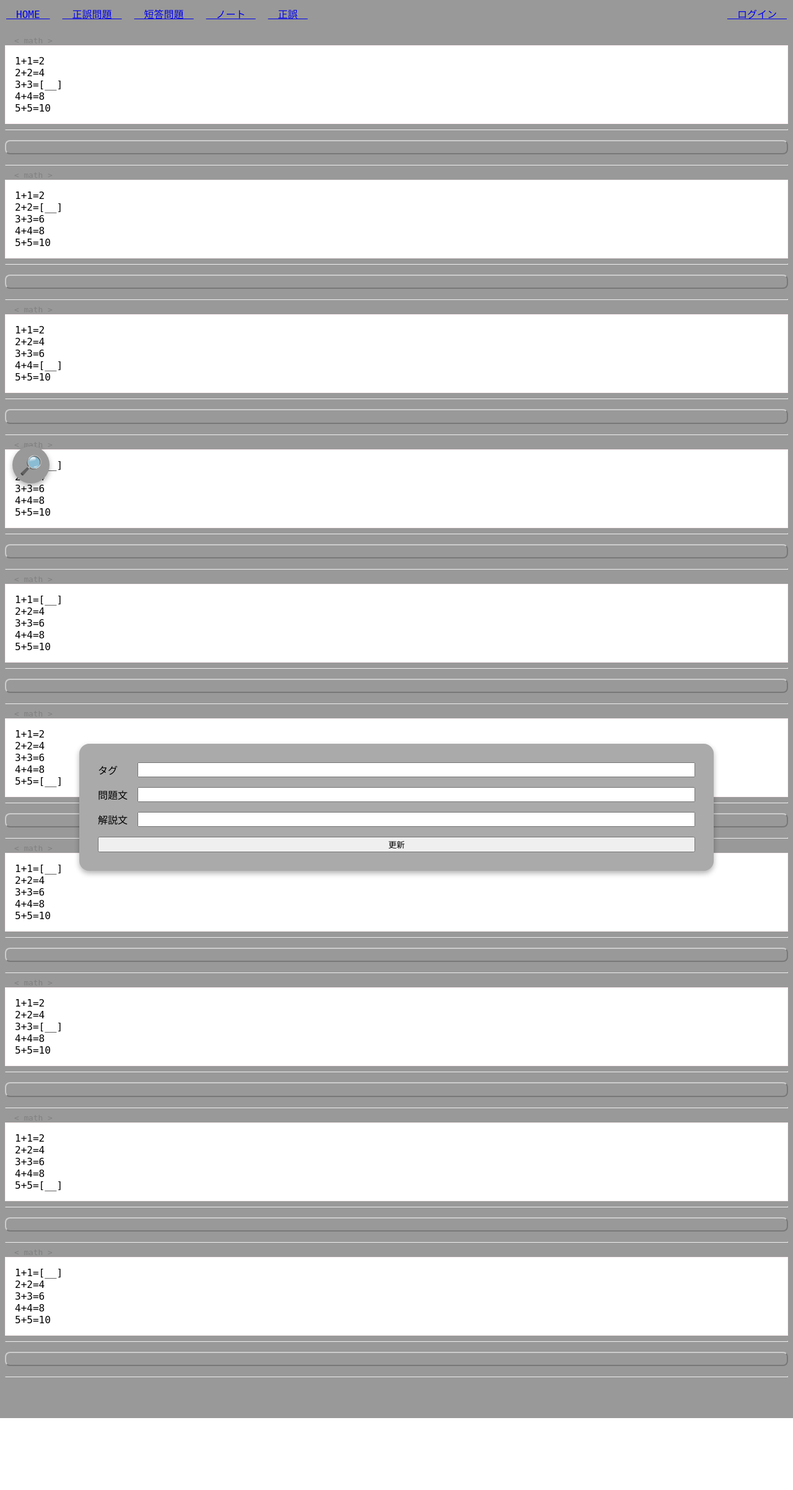
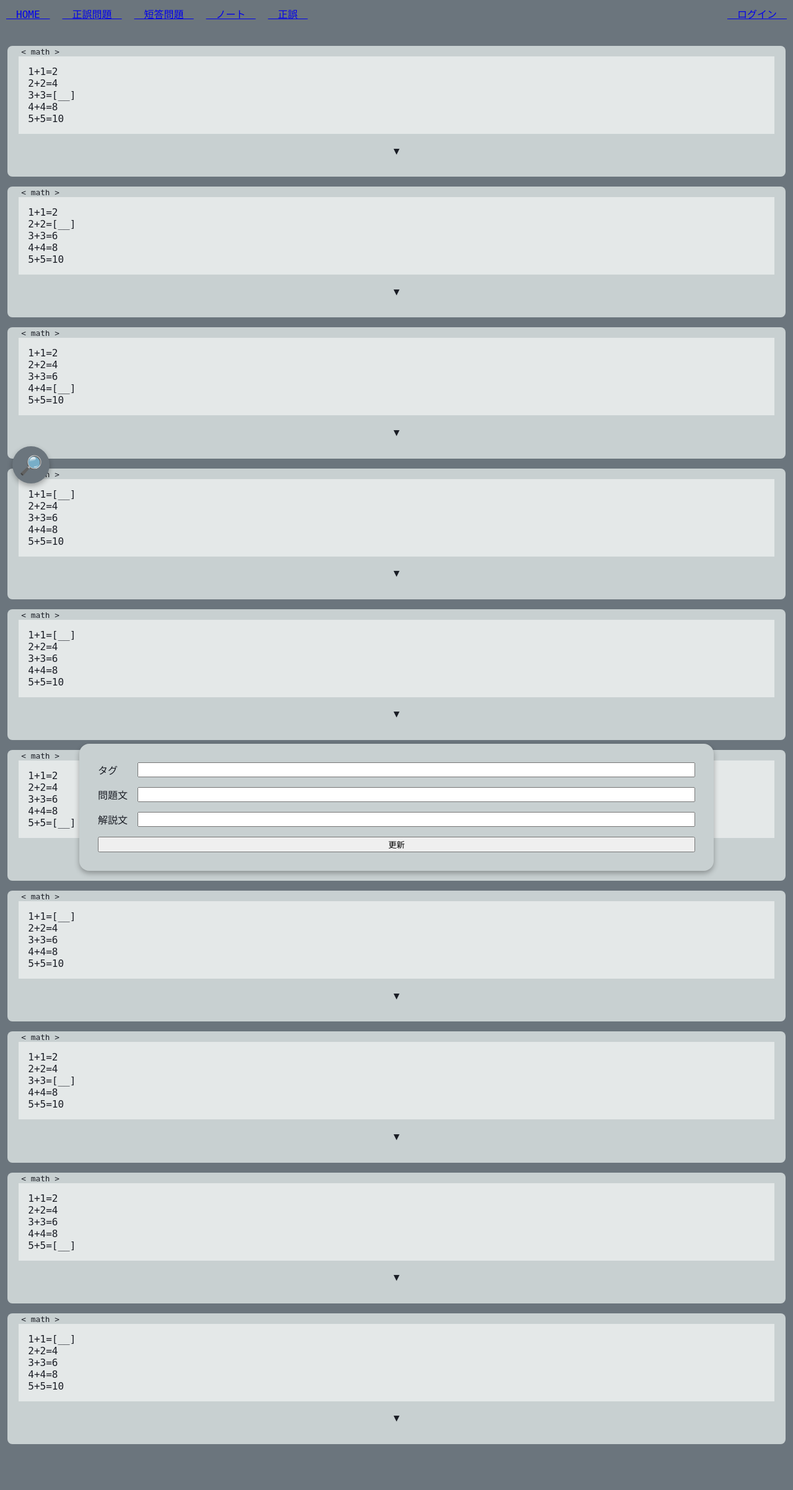
Before and after one commit to koripera/quiz, a Flask app: page /infiniteQ_Phrase in a window 1280 px wide. Shown: the whole page at 62% size. Before the commit the page ends 2288 px from the top, so only its background shows below. Run offline with Flask 3, Linux system fonts and the light colour scheme; data comes from the database, SQL or seed files in the repository.

Commit message:
css color split

```diff
--- a/static/css/change.css
+++ b/static/css/change.css
@@ -5,8 +5,6 @@
     width: 60px;
     height: 60px;
     border-radius: 50%;
-    background-color: #999999;
-    color: white;
     font-size: 30px;
     border: none;
     box-shadow: 0 4px 8px rgba(0,0,0,0.3);
@@ -20,7 +18,6 @@
 	box-shadow: 0 4px 8px rgba(0,0,0,0.3);
 	width:80%;
 
-	background:#aaa;
 	/*width:100%;*/
 	/*height:100px;*/
 
--- /dev/null
+++ b/static/css/color.css
@@ -0,0 +1,107 @@
+/*色の変更はここで行う*/
+/*base.html内に設定*/
+
+:root {
+  --base: #6b757d;
+  --mid:#c8d0d1;
+  --top:#e4e8e8;
+  --font: #1a1d25;
+}
+
+/**/
+body{
+	background-color: var(--base);
+	color           : var(--font);
+}
+
+/**/
+img{
+	background-color: var(--top);
+}
+
+
+/*ページ上部のリンク*/
+.head{
+	background:var(--base);
+}
+
+/*noteの表示部*/
+div.view{
+	background-color : var(--mid);
+	color            : var(--font);
+}
+
+/*tagのリンク*/
+a.tag{
+	color            : var(--font);
+	background-color : var(--top);
+}
+
+details {
+    border-color: var(--top);
+}
+
+details > summary {
+	color : var(--font);
+}
+
+details[open] > summary {
+    background-color: var(--top);
+}
+
+
+
+/*問題の引用解説*/
+
+div.quote{
+	border-left-color:var(--base);
+}
+div.quote > details > summary{
+	background-color : var(--base);
+	color            : var(--top);
+}
+
+div.quote_content{
+	color:var(--base);
+}
+
+div.quote > details{
+	/*background-color : transparent;*/
+}
+
+/*正誤問題枠*/
+.QSET_Judge{
+	background-color : var(--mid);
+}
+.QSET_Judge .Question{
+	background-color : var(--top);
+	color            : var(--font);
+}
+.QSET_Judge .about{
+	color:var(--font);
+}
+
+
+/*短答問題枠*/
+.QSET_Phrase{
+	background-color:var(--mid);
+	color:var(--font);
+}
+.QSET_Phrase .Question{
+	background: var(--top);
+}
+.QSET_Phrase  .about{
+	color:var(--font);
+}
+.Phrase_details > summary {
+	color : var(--font);
+}
+
+/*検索枠*/
+#change{
+	background-color: var(--mid);
+}
+#floatBtn {
+    background-color: var(--base);
+    /*color: white;*/
+}
--- a/static/css/common.css
+++ b/static/css/common.css
@@ -13,13 +13,11 @@ textarea{
 }
 
 body{
-background-color: #999;
-font-family : "monospace";
-overflow-x:hidden;
+	font-family : "monospace";
+	overflow-x:hidden;
 }
 
 img{
-	background-color :rgba(255 255 255 / 40%);
 	border-radius    : 0.5rem;
 }
 
@@ -27,7 +25,6 @@ img{
 	position: fixed;
 	top:0;
 	left: 0;
-	background:#999;
 	width : 100%;
 	z-index:2;
 }
@@ -51,20 +48,17 @@ a.tag{
 	text-decoration  : none;
 	border-radius    : 0.5rem;
 	/*border           : solid;*/
-	border-color     : #888888;
-	color            : black;
-	background-color :rgba(255 255 255 / 40%);
 }
 
 div.quote{
-border-left: 4px solid #888;
+border-left-width: 4px;
+border-left-style: solid;
 white-space: normal;
 margin:0;
 padding:0;
 }
 
 div.view{
-background-color :rgba(255 255 255 / 40%);
 border-radius    : 0.5rem;
 padding:1em 1em;
 padding-bottom:1em;
@@ -75,12 +69,9 @@ margin-bottom: 1em;
 div.quote_content{
 padding:0 1em;
 font-size:0.9em;
-color:#555;
 }
 
 div.quote > details > summary{
-
-background: none;
 padding: 0;
 font-weight: normal;
 cursor: default;
@@ -89,17 +80,12 @@ border-radius: 0px;
 display: block;
 list-style: none;
 padding:0;
-background-color : #888;
-color:white;
-font-size:;
 }
 
 div.quote > details{
 margin:0;
 white-space:normal;
-
 border: none;
-background: transparent;
 padding: 0;
 margin: 0;
 border-radius: 0;
@@ -144,7 +130,8 @@ border:1px solid;
 
 /* details 全体を角丸の箱に */
 details {
-    border: 2px outset #ccc;
+    border-width:2px;
+	border-style: outset ;
     border-radius: 8px;
     padding: 0.5em;
     margin: 1em 0;
@@ -164,11 +151,6 @@ summary::-webkit-details-marker {
     display: none;
 }
 
-/* 開閉状態の summary をスタイル変更（オプション） */
-details[open] > summary {
-    background: #e6e6e6;
-}
-
 /* 中身のコンテンツ */
 details > *:not(summary) {
     margin-top: 0.5em;
--- a/static/css/judge.css
+++ b/static/css/judge.css
@@ -2,7 +2,6 @@
 .QSET_Judge{
 	border-radius:0.5em;
 	width:99%;
-	background-color:rgba(255 255 255 / 40%);
 	margin:1rem auto;
 	padding:2px;
 }
@@ -12,17 +11,13 @@
 }
 
 .QSET_Judge .about{
-	color:gray;
 	font-size: 80%;
 	padding:0px 20px;
 }
 
 .QSET_Judge .Question{
 	border-radius:0.1em;
-	background: #ffffff;
 	word-break: break-all ;
-	border-left: #fceff2 solid 10px;
-	border: #fceff2 solid 1px;
 	font-size: 100%;
 	padding: 15px;
 	margin:0 1em 1em 1em;
--- a/static/css/note.css
+++ b/static/css/note.css
@@ -50,7 +50,6 @@ padding-left: 1em;
 	position: fixed;
 	bottom:0;
 	left: 0;
-	background: #aaaaaa;
 	width : 100%;
 	min-height: 0px;
 }
--- a/static/css/phrase.css
+++ b/static/css/phrase.css
@@ -1,16 +1,21 @@
+
+.QSET_Phrase{
+	border-radius:0.5em;
+	width:99%;
+	margin:1rem auto;
+	padding:2px;
+}
+
 .QSET_Phrase  .about{
-	color:gray;
 	font-size: 80%;
-	padding:0px 15px;
+	padding:0px 20px;
 }
 
 .QSET_Phrase  .Question{
-	background: #ffffff;
 	word-break: break-all ;
-	border-left: #fceff2 solid 10px;
-	border: #fceff2 solid 1px;
 	font-size: 100%;
 	padding: 15px;
+	margin:0 1em 1em 1em;
 	white-space: pre-wrap;
 }
 
@@ -37,3 +42,18 @@
 	white-space : pre-wrap;
 	padding: 15px;
 }
+
+.Phrase_details {
+    all: unset;
+	display: block;
+	margin:1em;
+}
+
+.Phrase_details > summary {
+	height:2rem;
+	text-align : center;
+	user-select: none;
+    cursor: pointer;
+    padding: 0.1em;
+    border-radius: 6px;
+}
--- a/templates/base.html
+++ b/templates/base.html
@@ -7,6 +7,7 @@
 	<meta name="viewport" content="width=device-width, initial-scale=1.0,  maximum-scale=1.0, user-scalable=no" />
 	<meta name="mobile-web-app-capable" content="yes">
 	<link rel="stylesheet" href="{{url_for('static', filename='css/common.css')}}">
+	<link rel="stylesheet" href="{{url_for('static', filename='css/color.css')}}">
 	{% block head %}{% endblock %}
 </head>
 
--- a/templates/parts/QSET_Phrase.html
+++ b/templates/parts/QSET_Phrase.html
@@ -3,8 +3,8 @@
 	<div class="log"></div>
 	<div class="about">{{about}}</div>
 	<div class="Question">{{Q}}</div>
-	<HR>
-		<details><summary></summary>
+
+	<details class="Phrase_details"><summary>▼</summary>
 
 		<div class="result1">{{A}}</div>
 
@@ -18,14 +18,10 @@
 			</div>
 
 			<div class="item2">
-			<input class=”answer”  type="button" name="next0" value="除外" onclick="remove({{Q_id}},{{L_id}},this)";/>
-			&nbsp;
 				<input class=”answer”  type="button" name="next1" value="編集" onclick="window.open('{{to_edit}}')";/>
 			</div>
 		</div>
 
 	</details>
 
-
-	<HR>
 </div>
```
Lines whose indentation alone changed are shown as unchanged.
